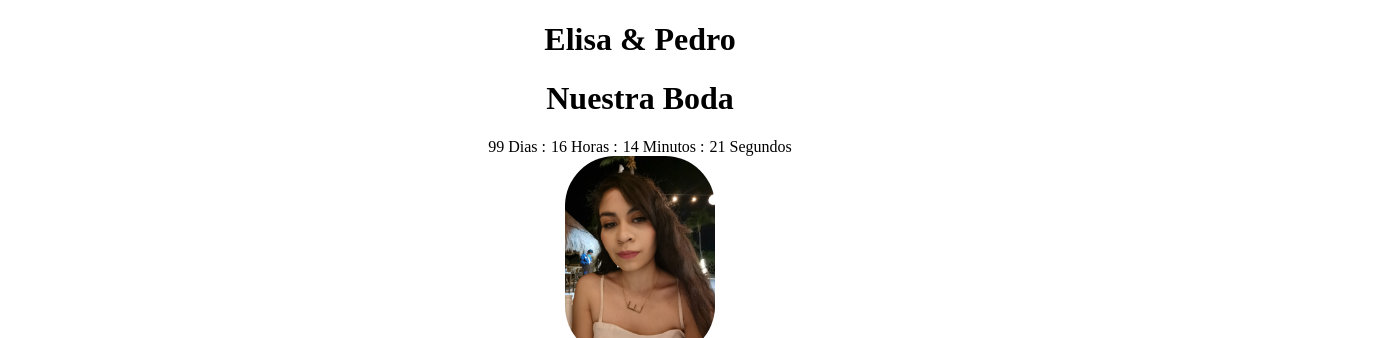
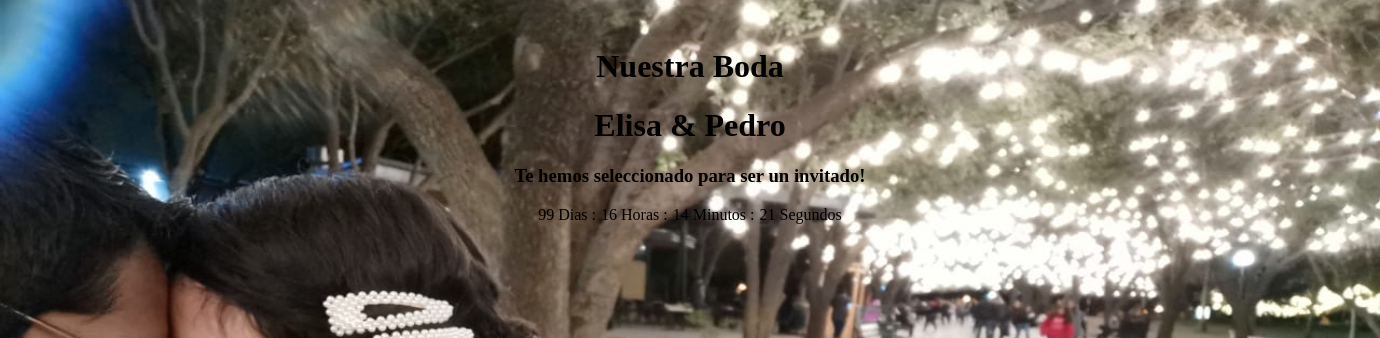
Before and after one commit to kevincruxz/Elisa-s-wedding-invitation, a plain HTML site: page index.html in a window 1280 px wide. Shown: the top 338 px of the page, 1380 px wide, since content can reach past the window. Drawn offline with Linux system fonts and the light colour scheme.

Commit message:
added initial design

```diff
--- a/index.html
+++ b/index.html
@@ -10,8 +10,9 @@
 </head>
 <body>
     <div class="portada">
+        <h1>Nuestra Boda</h1>
         <h1>Elisa & Pedro</h1>
-        <h1>Nuestra Boda</h1>
+        <h3>Te hemos seleccionado para ser un invitado!</h3>
         <div class="countdown">
             <div id="days"></div>
             <div id="hours"></div>
--- a/style.css
+++ b/style.css
@@ -1,5 +1,11 @@
+html {
+    margin: 0px;
+}
+
 body {
     text-align: center;
+    margin: 0px;
+    margin-top: -23px;
 }
 
 .countdown {
@@ -13,3 +19,16 @@ body {
     position: relative;
     border-radius: 50px;
 }
+
+.portada {
+    background-image: url(img/foto1.jpg);
+    padding: 50px;
+    background-size: 100% 100%;
+    height: 100vh;
+    width: 100vw;
+}
+
+.portada img {
+    width: 100%;
+    height: auto;
+}
```
Also changed, not shown: img/foto1.jpg (added).
